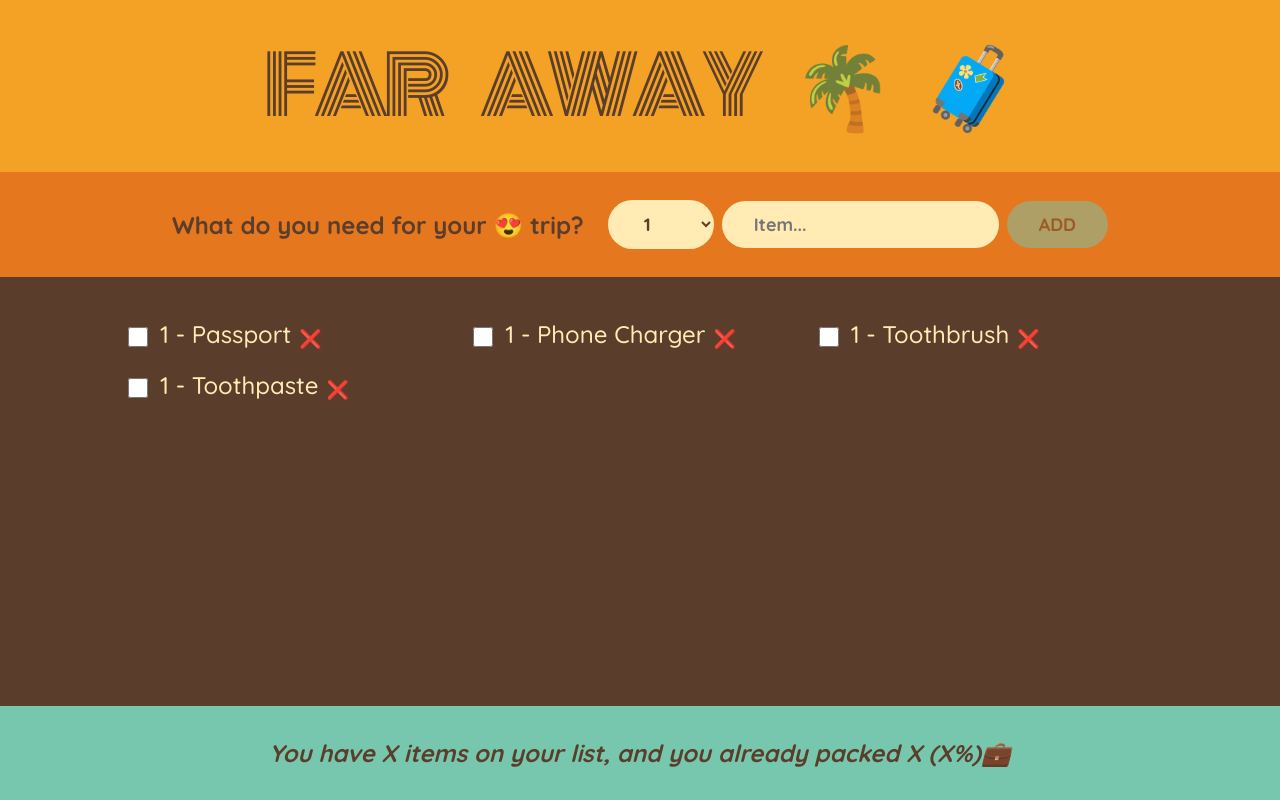
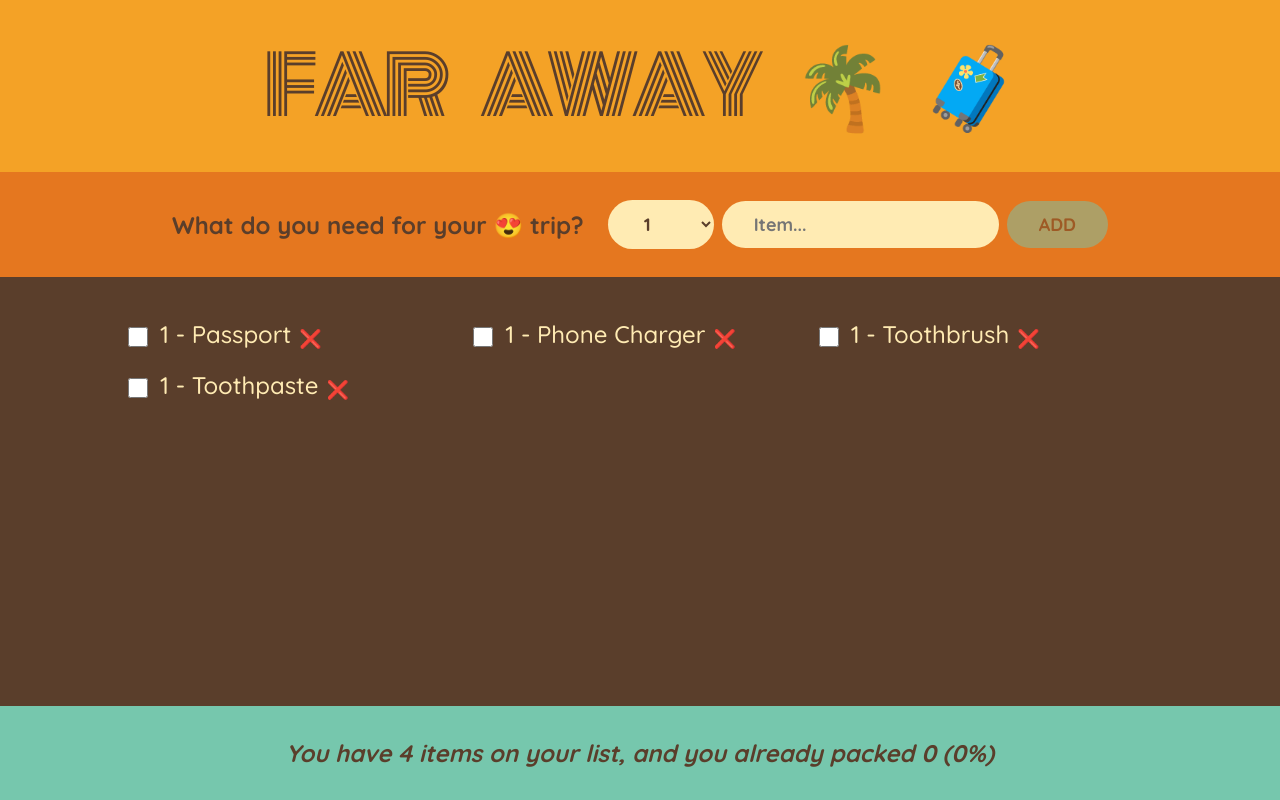
Before and after one commit to fandredev/far-away, a React (Create React App) app: page / in a window 1280 px wide. Built offline with nearby package versions, Linux system fonts and the light colour scheme.

Commit message:
chore: update Stats component to display packing list statistics

```diff
--- a/src/App.tsx
+++ b/src/App.tsx
@@ -41,7 +41,7 @@
         onRemoveItem={handleRemoveItem}
         items={items}
       />
-      <Stats />
+      <Stats items={items} />
     </div>
   );
 }
--- a/src/components/stats.tsx
+++ b/src/components/stats.tsx
@@ -1,7 +1,29 @@
-export default function Stats() {
+import { PackingListItemProps } from './item';
+
+interface StatsProps {
+  items: PackingListItemProps[];
+}
+
+export default function Stats({ items }: StatsProps) {
+  if (items.length === 0)
+    return (
+      <p className="stats">
+        <em>Start adding some items to your packing list 🚀</em>
+      </p>
+    );
+
+  const lengthItems = items.length;
+  const numPacked = items.filter((item) => item.packed).length;
+  const percentage = Math.round((numPacked / lengthItems) * 100);
+
   return (
     <footer className="stats">
-      <em>You have X items on your list, and you already packed X (X%)💼</em>
+      <em>
+        {percentage === 100
+          ? '🎉 You got everthing! Ready to go💼'
+          : `You have ${lengthItems} items on your list, and you already packed
+        ${numPacked} (${percentage}%)`}
+      </em>
     </footer>
   );
 }
```
